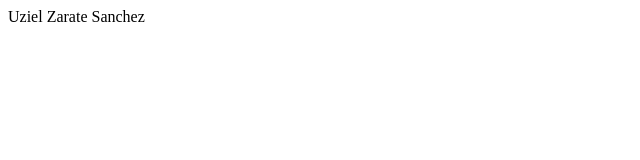
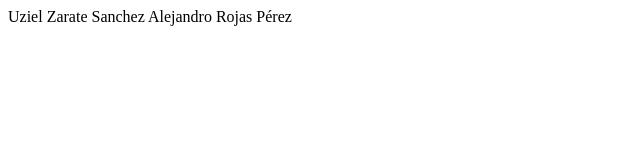
Before and after one commit to KRADATZ/Desarrollo-De-Servicios-Web, a plain HTML site: page prueba.html in a window 1280 px wide. Shown: the whole page, without its empty margins (0-640 px from the left). Drawn offline with Linux system fonts and the light colour scheme.

Commit message:
Agregado nombre

```diff
--- a/prueba.html
+++ b/prueba.html
@@ -8,6 +8,7 @@
 <body>
 
     Uziel Zarate Sanchez
+    Alejandro Rojas Pérez
 
 </body>
 </html>
```
